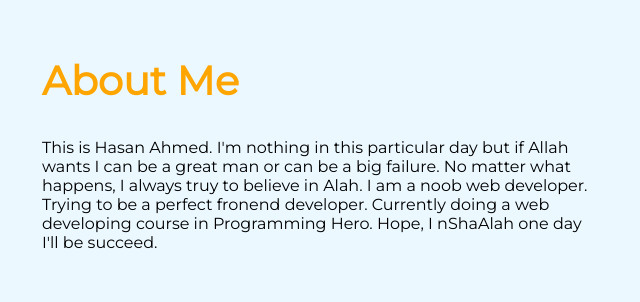
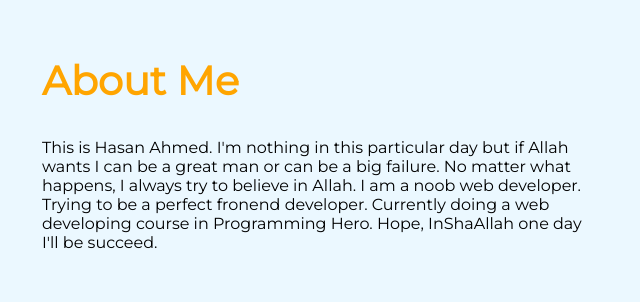
Before and after one commit to hasan75/food-network, a plain HTML site: page index.html in a window 1280 px wide. Shown: the part 960-1262 px from the top of the page, 618-1258 px from the left. Drawn offline with Linux system fonts and the light colour scheme.

Commit message:
spelling corrention on About me section

```diff
--- a/index.html
+++ b/index.html
@@ -60,9 +60,9 @@
         <p>
           This is Hasan Ahmed. I'm nothing in this particular day but if Allah
           wants I can be a great man or can be a big failure. No matter what
-          happens, I always truy to believe in Alah. I am a noob web developer.
+          happens, I always try to believe in Allah. I am a noob web developer.
           Trying to be a perfect fronend developer. Currently doing a web
-          developing course in Programming Hero. Hope, I nShaAlah one day I'll
+          developing course in Programming Hero. Hope, InShaAllah one day I'll
           be succeed.
         </p>
         <br />
```
